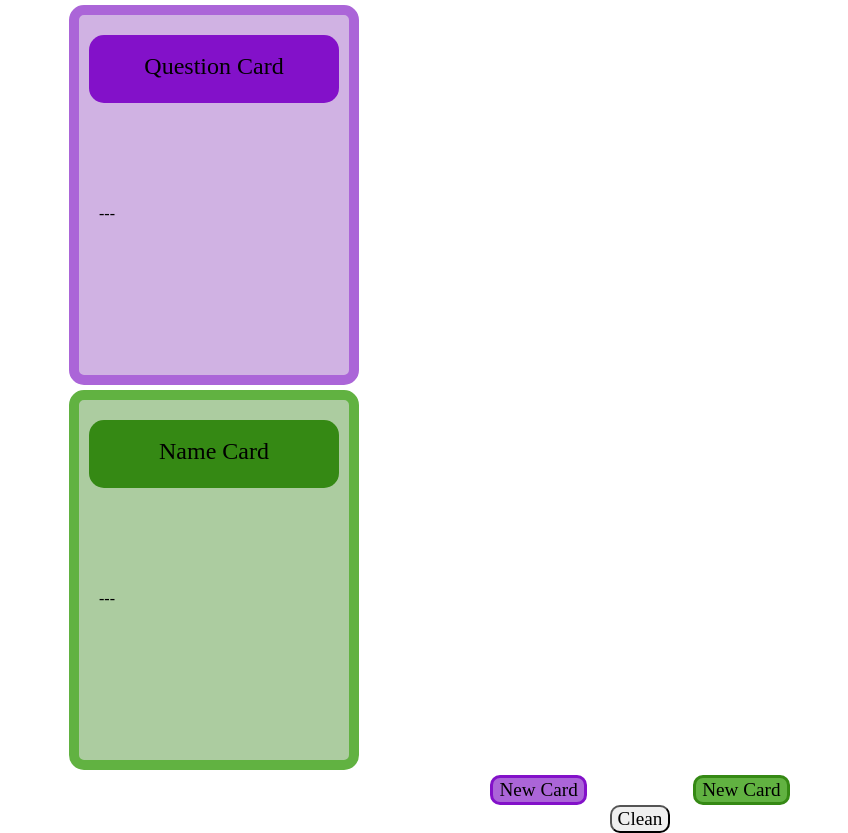
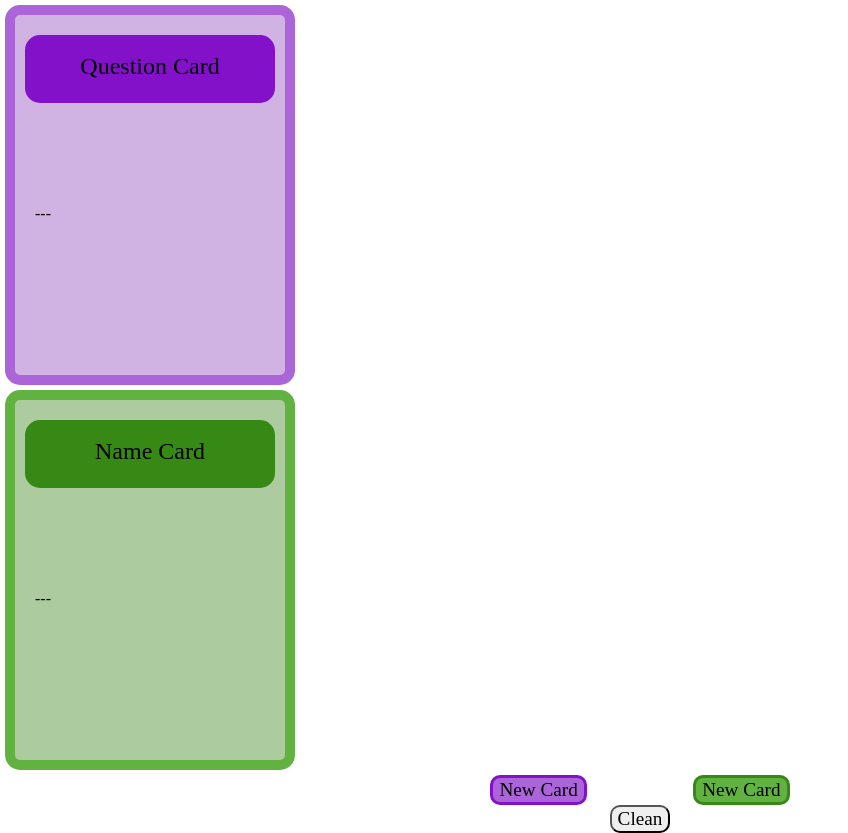
Before and after one commit to Jyliya/Board-Game, a plain HTML site: page index.html in a window 1280 px wide. Shown: the whole page, without its empty margins (0-848 px from the left). Drawn offline with Linux system fonts and the light colour scheme.

Commit message:
Update styles.css

```diff
--- a/styles.css
+++ b/styles.css
@@ -1,8 +1,8 @@
 html, body {
     height: 100%;
     margin: 0;
-    justify-content: center;
-    align-items: center;
+   /* justify-content: center;
+    align-items: center; */
 }
 
 #card_div {
@@ -21,7 +21,6 @@ html, body {
     height: 380px;             /* fixed height */
     border-radius: 15px;
     padding: 10px;
-    left: 5%;
     box-sizing: border-box;    /* include padding in size */
 }
 
```
